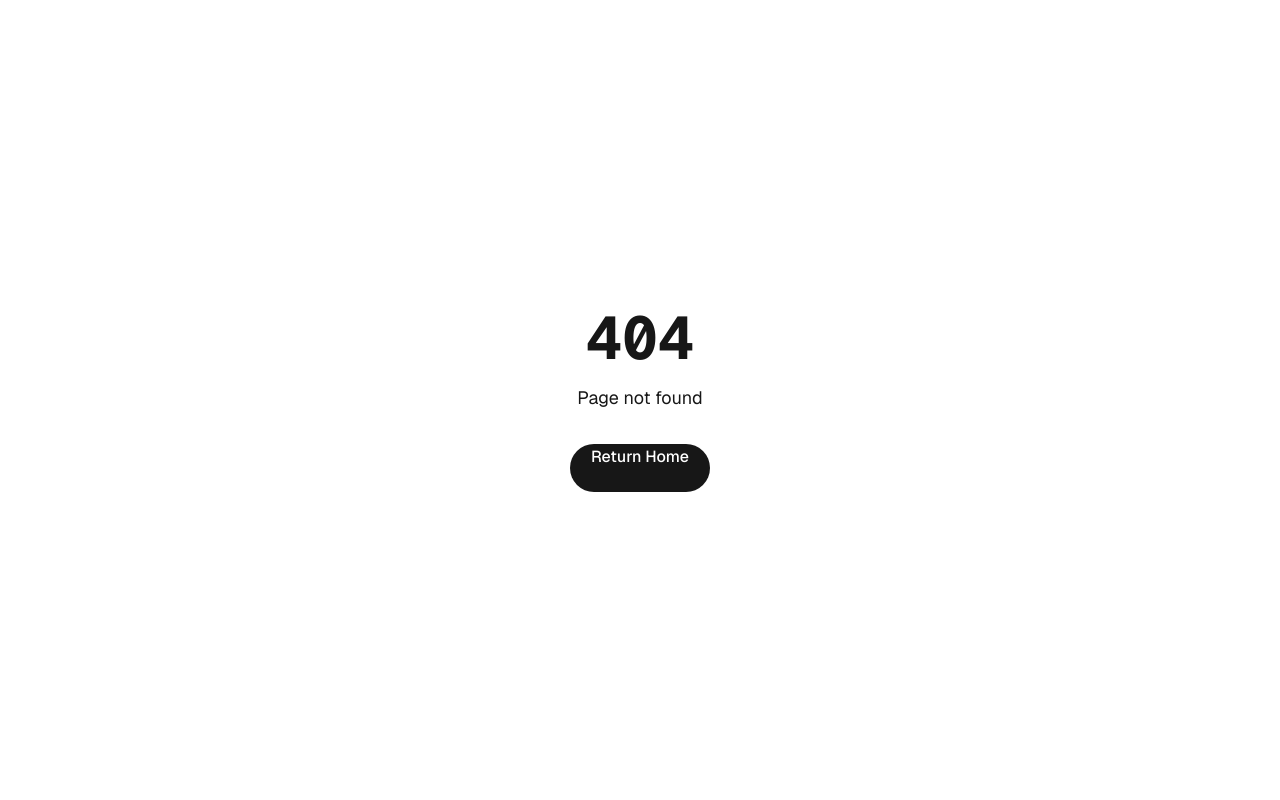
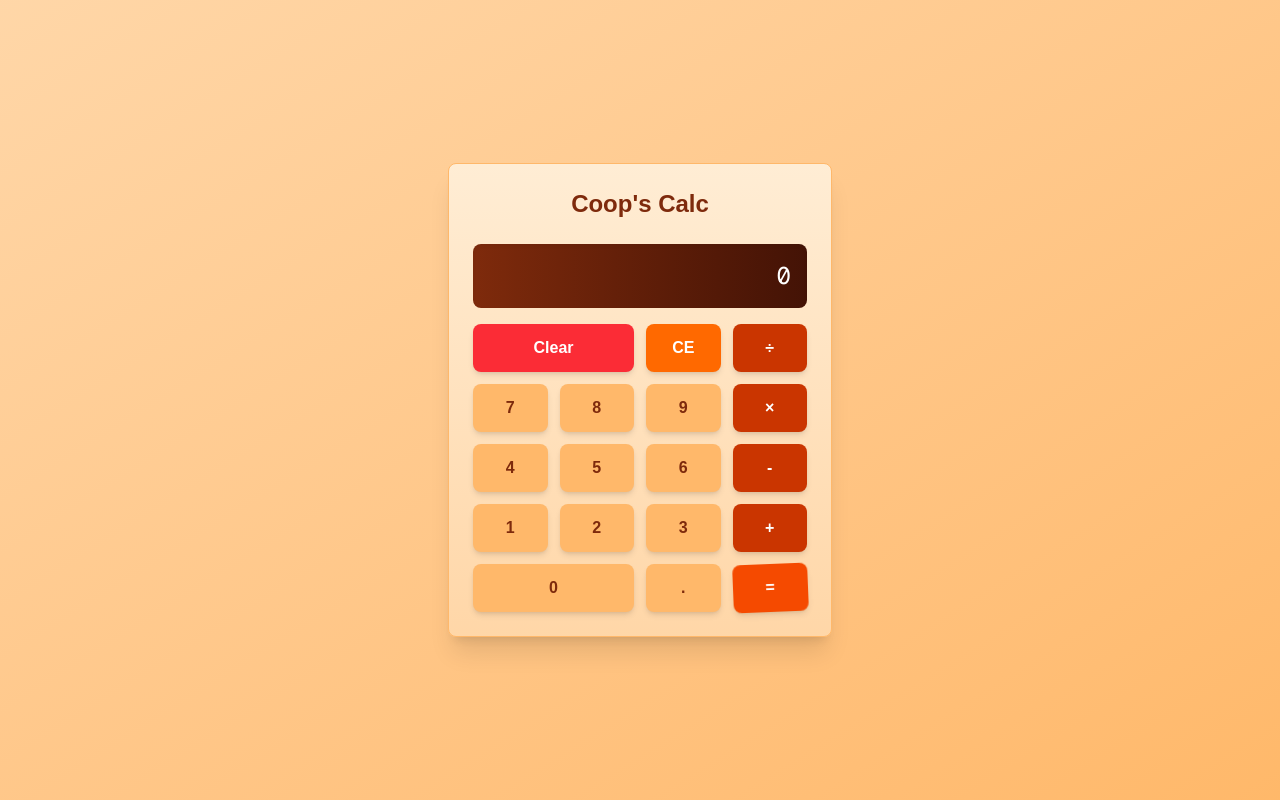
Before and after one commit to ns-test-org/calculator-app, a Next.js app in the folder packages/new-web-app-room/: page /packages/new-web-app-room/src/app in a window 1280 px wide. Before the commit this address had no page. Built offline with nearby package versions, Linux system fonts and the light colour scheme.

Commit message:
AI chat session: Updated code and files

```diff
--- /dev/null
+++ b/packages/new-web-app-room/src/app/packages/new-web-app-room/src/app/page.tsx
@@ -0,0 +1,232 @@
+'use client';
+
+import { useState, useEffect } from 'react';
+
+export default function Calculator() {
+  const [display, setDisplay] = useState('0');
+  const [previousValue, setPreviousValue] = useState<number | null>(null);
+  const [operation, setOperation] = useState<string | null>(null);
+  const [waitingForOperand, setWaitingForOperand] = useState(false);
+  const [isWiggling, setIsWiggling] = useState(false);
+
+  // Wiggle animation for equals button every 5 seconds
+  useEffect(() => {
+    const interval = setInterval(() => {
+      setIsWiggling(true);
+      setTimeout(() => setIsWiggling(false), 600); // Animation duration
+    }, 5000);
+
+    return () => clearInterval(interval);
+  }, []);
+
+  const inputNumber = (num: string) => {
+    if (waitingForOperand) {
+      setDisplay(num);
+      setWaitingForOperand(false);
+    } else {
+      setDisplay(display === '0' ? num : display + num);
+    }
+  };
+
+  const inputOperation = (nextOperation: string) => {
+    const inputValue = parseFloat(display);
+
+    if (previousValue === null) {
+      setPreviousValue(inputValue);
+    } else if (operation) {
+      const currentValue = previousValue || 0;
+      const newValue = calculate(currentValue, inputValue, operation);
+
+      setDisplay(String(newValue));
+      setPreviousValue(newValue);
+    }
+
+    setWaitingForOperand(true);
+    setOperation(nextOperation);
+  };
+
+  const calculate = (firstValue: number, secondValue: number, operation: string): number => {
+    switch (operation) {
+      case '+':
+        return firstValue + secondValue;
+      case '-':
+        return firstValue - secondValue;
+      case '×':
+        return firstValue * secondValue;
+      case '÷':
+        return firstValue / secondValue;
+      case '=':
+        return secondValue;
+      default:
+        return secondValue;
+    }
+  };
+
+  const performCalculation = () => {
+    const inputValue = parseFloat(display);
+
+    if (previousValue !== null && operation) {
+      const newValue = calculate(previousValue, inputValue, operation);
+      setDisplay(String(newValue));
+      setPreviousValue(null);
+      setOperation(null);
+      setWaitingForOperand(true);
+    }
+  };
+
+  const clearAll = () => {
+    setDisplay('0');
+    setPreviousValue(null);
+    setOperation(null);
+    setWaitingForOperand(false);
+  };
+
+  const clearEntry = () => {
+    setDisplay('0');
+  };
+
+  const inputDecimal = () => {
+    if (waitingForOperand) {
+      setDisplay('0.');
+      setWaitingForOperand(false);
+    } else if (display.indexOf('.') === -1) {
+      setDisplay(display + '.');
+    }
+  };
+
+  return (
+    <div className="min-h-screen bg-gradient-to-br from-orange-200 to-orange-300 flex items-center justify-center p-4">
+      <div className="bg-gradient-to-b from-orange-100 to-orange-200 rounded-lg shadow-xl p-6 w-full max-w-sm border border-orange-300">
+        <h1 className="text-2xl font-bold text-center mb-6 text-orange-900">Coop&apos;s Calc</h1>
+
+        {/* Display */}
+        <div className="bg-gradient-to-r from-orange-900 to-orange-950 text-white p-4 rounded-lg mb-4 text-right text-2xl font-mono min-h-[60px] flex items-center justify-end shadow-inner">
+          {display}
+        </div>
+
+        {/* Button Grid */}
+        <div className="grid grid-cols-4 gap-3">
+          {/* Row 1 */}
+          <button
+            onClick={clearAll}
+            className="col-span-2 bg-red-500 hover:bg-red-600 hover:scale-105 text-white font-semibold py-3 px-4 rounded-lg transition-all duration-200 shadow-md hover:shadow-lg"
+          >
+            Clear
+          </button>
+          <button
+            onClick={clearEntry}
+            className="bg-orange-500 hover:bg-orange-600 hover:scale-105 text-white font-semibold py-3 px-4 rounded-lg transition-all duration-200 shadow-md hover:shadow-lg"
+          >
+            CE
+          </button>
+          <button
+            onClick={() => inputOperation('÷')}
+            className="bg-orange-700 hover:bg-orange-800 hover:scale-105 text-white font-semibold py-3 px-4 rounded-lg transition-all duration-200 shadow-md hover:shadow-lg"
+          >
+            ÷
+          </button>
+
+          {/* Row 2 */}
+          <button
+            onClick={() => inputNumber('7')}
+            className="bg-orange-300 hover:bg-orange-400 hover:scale-105 text-orange-900 font-semibold py-3 px-4 rounded-lg transition-all duration-200 shadow-md hover:shadow-lg"
+          >
+            7
+          </button>
+          <button
+            onClick={() => inputNumber('8')}
+            className="bg-orange-300 hover:bg-orange-400 hover:scale-105 text-orange-900 font-semibold py-3 px-4 rounded-lg transition-all duration-200 shadow-md hover:shadow-lg"
+          >
+            8
+          </button>
+          <button
+            onClick={() => inputNumber('9')}
+            className="bg-orange-300 hover:bg-orange-400 hover:scale-105 text-orange-900 font-semibold py-3 px-4 rounded-lg transition-all duration-200 shadow-md hover:shadow-lg"
+          >
+            9
+          </button>
+          <button
+            onClick={() => inputOperation('×')}
+            className="bg-orange-700 hover:bg-orange-800 hover:scale-105 text-white font-semibold py-3 px-4 rounded-lg transition-all duration-200 shadow-md hover:shadow-lg"
+          >
+            ×
+          </button>
+
+          {/* Row 3 */}
+          <button
+            onClick={() => inputNumber('4')}
+            className="bg-orange-300 hover:bg-orange-400 hover:scale-105 text-orange-900 font-semibold py-3 px-4 rounded-lg transition-all duration-200 shadow-md hover:shadow-lg"
+          >
+            4
+          </button>
+          <button
+            onClick={() => inputNumber('5')}
+            className="bg-orange-300 hover:bg-orange-400 hover:scale-105 text-orange-900 font-semibold py-3 px-4 rounded-lg transition-all duration-200 shadow-md hover:shadow-lg"
+          >
+            5
+          </button>
+          <button
+            onClick={() => inputNumber('6')}
+            className="bg-orange-300 hover:bg-orange-400 hover:scale-105 text-orange-900 font-semibold py-3 px-4 rounded-lg transition-all duration-200 shadow-md hover:shadow-lg"
+          >
+            6
+          </button>
+          <button
+            onClick={() => inputOperation('-')}
+            className="bg-orange-700 hover:bg-orange-800 hover:scale-105 text-white font-semibold py-3 px-4 rounded-lg transition-all duration-200 shadow-md hover:shadow-lg"
+          >
+            -
+          </button>
+
+          {/* Row 4 */}
+          <button
+            onClick={() => inputNumber('1')}
+            className="bg-orange-300 hover:bg-orange-400 hover:scale-105 text-orange-900 font-semibold py-3 px-4 rounded-lg transition-all duration-200 shadow-md hover:shadow-lg"
+          >
+            1
+          </button>
+          <button
+            onClick={() => inputNumber('2')}
+            className="bg-orange-300 hover:bg-orange-400 hover:scale-105 text-orange-900 font-semibold py-3 px-4 rounded-lg transition-all duration-200 shadow-md hover:shadow-lg"
+          >
+            2
+          </button>
+          <button
+            onClick={() => inputNumber('3')}
+            className="bg-orange-300 hover:bg-orange-400 hover:scale-105 text-orange-900 font-semibold py-3 px-4 rounded-lg transition-all duration-200 shadow-md hover:shadow-lg"
+          >
+            3
+          </button>
+          <button
+            onClick={() => inputOperation('+')}
+            className="bg-orange-700 hover:bg-orange-800 hover:scale-105 text-white font-semibold py-3 px-4 rounded-lg transition-all duration-200 shadow-md hover:shadow-lg"
+          >
+            +
+          </button>
+
+          {/* Row 5 */}
+          <button
+            onClick={() => inputNumber('0')}
+            className="col-span-2 bg-orange-300 hover:bg-orange-400 hover:scale-105 text-orange-900 font-semibold py-3 px-4 rounded-lg transition-all duration-200 shadow-md hover:shadow-lg"
+          >
+            0
+          </button>
+          <button
+            onClick={inputDecimal}
+            className="bg-orange-300 hover:bg-orange-400 hover:scale-105 text-orange-900 font-semibold py-3 px-4 rounded-lg transition-all duration-200 shadow-md hover:shadow-lg"
+          >
+            .
+          </button>
+          <button
+            onClick={performCalculation}
+            className={`bg-orange-600 hover:bg-orange-700 hover:scale-105 text-white font-semibold py-3 px-4 rounded-lg transition-all duration-200 shadow-md hover:shadow-lg ${
+              isWiggling ? 'animate-wiggle' : ''
+            }`}
+          >
+            =
+          </button>
+        </div>
+      </div>
+    </div>
+  );
+}
```
